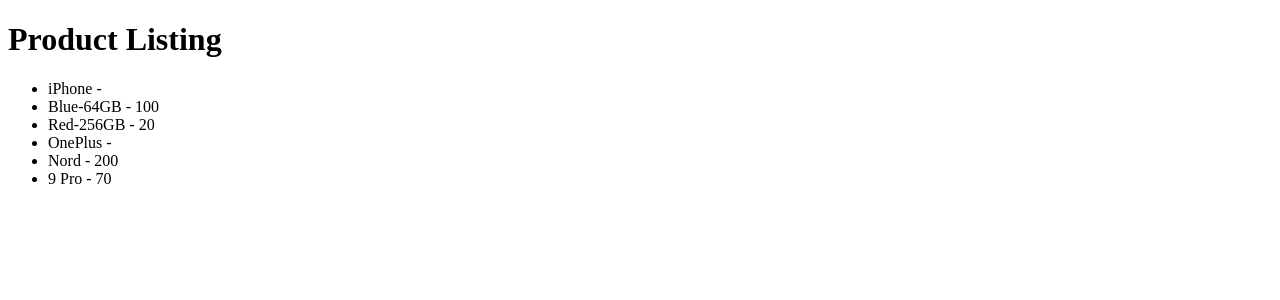
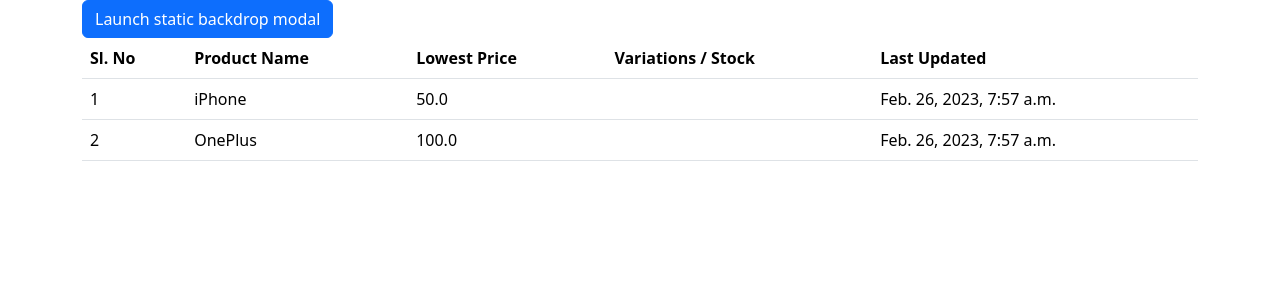
Before and after one commit to RaunakMandal/excel-parser-django, a Django app: page /products in a window 1280 px wide. Shown: the top 300 px of the page. Run offline with Django 4.2, Linux system fonts and the light colour scheme; data comes from the database, SQL or seed files in the repository; some libraries are stand-ins or nearby versions.

Commit message:
Static Files setup

```diff
--- a/products_listing/models.py
+++ b/products_listing/models.py
@@ -2,13 +2,13 @@ from django.db import models
 import uuid
 
 class Product(models.Model):
-    id = models.UUIDField(primary_key=True, default=uuid.uuid4, editable=False)
+    uid = models.UUIDField(primary_key=True, max_length=24, default=uuid.uuid4, unique=True, editable=False)
     name = models.TextField()
     lowest_price = models.TextField(default=0)
     updated_at = models.DateTimeField(auto_now=True)
 
 class ProductVariation(models.Model):
-    id = models.UUIDField(primary_key=True, default=uuid.uuid4, editable=False)
+    uid = models.UUIDField(primary_key=True, max_length=24, default=uuid.uuid4, unique=True, editable=False)
     product_id = models.ForeignKey(Product, on_delete=models.CASCADE)
     variation_text = models.TextField()
     stock = models.IntegerField(default=0)
--- a/products_listing/templates/products_listing/main.html
+++ b/products_listing/templates/products_listing/main.html
@@ -1,12 +1,81 @@
-{% extends 'base.html' %}
-{% block content %}
-    <h1>Product Listing</h1>
-    <ul>
-        {% for product in products %}
-            <li>{{ product.name }} - {{ product.price }}</li>
-            {% for variation in product.variations %}
-                <li>{{ variation.variation_text }} - {{ variation.stock }}</li>
-            {% endfor %}
+{% extends 'base.html' %} {% block content %}
+
+<!-- Button trigger modal -->
+<button
+  type="button"
+  class="btn btn-primary"
+  data-bs-toggle="modal"
+  data-bs-target="#staticBackdrop"
+>
+  Launch static backdrop modal
+</button>
+
+<!-- Modal -->
+<div
+  class="modal fade"
+  id="staticBackdrop"
+  data-bs-backdrop="static"
+  data-bs-keyboard="false"
+  tabindex="-1"
+  aria-labelledby="staticBackdropLabel"
+  aria-hidden="true"
+>
+  <div class="modal-dialog">
+    <div class="modal-content">
+      <div class="modal-header">
+        <h5 class="modal-title" id="staticBackdropLabel">Add New Product</h5>
+        <button
+          type="button"
+          class="btn-close"
+          data-bs-dismiss="modal"
+          aria-label="Close"
+        ></button>
+      </div>
+      <div class="modal-body">
+        <!-- add a form to upload file -->
+        <form class="upload-form" action="/add_product" method="POST" enctype="multipart/form-data">
+          <div class="mb-3">
+            <label for="formFile" class="form-label">Upload XLS/XLSX File</label>
+            <input class="form-control" type="file" id="formFile" name="excel">
+          </div>
+          <div class="error-message"></div>
+          <button type="submit" class="btn btn-primary">Submit</button>
+      </div>
+      <div class="modal-footer">
+        <button type="button" class="btn btn-secondary" data-bs-dismiss="modal">
+          Close
+        </button>
+        <button type="button" class="btn btn-primary">Understood</button>
+      </div>
+    </div>
+  </div>
+</div>
+<table class="table table-hover">
+  <thead>
+    <tr>
+      <th scope="col">Sl. No</th>
+      <th scope="col">Product Name</th>
+      <th scope="col">Lowest Price</th>
+      <th scope="col">Variations / Stock</th>
+      <th scope="col">Last Updated</th>
+    </tr>
+  </thead>
+  <tbody>
+    {% for product in products %}
+    <tr>
+      <td>{{ forloop.counter }}</td>
+      <td>{{ product.name }}</td>
+      <td>{{ product.lowest_price }}</td>
+      <td>
+        {% for variation in product.variations %}
+        <p style="{%if variation.stock == 0%}color: red{%endif%}">
+          {{ variation.variation_text }} - {{ variation.stock }}
+        </p>
         {% endfor %}
-    </ul>
+      </td>
+      <td>{{ product.updated_at }}</td>
+    </tr>
+    {% endfor %}
+  </tbody>
+</table>
 {% endblock %}
--- a/products_listing/views.py
+++ b/products_listing/views.py
@@ -3,12 +3,13 @@ from openpyxl import load_workbook
 from django.views.decorators.csrf import csrf_exempt
 from django.http import JsonResponse
 from .models import Product, ProductVariation
-
+import os
 def index(request):
     products = Product.objects.all()
     for product in products:
-        product_variations = ProductVariation.objects.filter(product_id=product.id)
+        product_variations = ProductVariation.objects.filter(product_id=product.uid)
         product.variations = product_variations
+    print(type (products))
     context = {
         'products': products,
     }
@@ -34,7 +35,7 @@ def add_product(request):
             if products:
                 for product in Product.objects.filter(name=row[0].value):
                     print('product exists')
-                    product_variations_list = ProductVariation.objects.filter(product_id=product.id, variation_text=row[1].value)
+                    product_variations_list = ProductVariation.objects.filter(product_id=product.uid, variation_text=row[1].value)
                     if product_variations_list:
                         for product_variation in product_variations_list:
                             product_variation.stock += row[2].value
@@ -45,6 +46,7 @@ def add_product(request):
                             variation_text=row[1].value,
                             stock=row[2].value,
                         )
+                # TODO: Update the product's lowest price, update TIMESTAMP
             else:
                 product = Product.objects.create(
                     name=row[0].value,
--- a/templates/base.html
+++ b/templates/base.html
@@ -5,9 +5,17 @@
     <meta http-equiv="X-UA-Compatible" content="IE=edge">
     <meta name="viewport" content="width=device-width, initial-scale=1.0">
     <title>Product Listing</title>
+    {% load bootstrap5 %}
+    {% bootstrap_css %}
+    {% bootstrap_javascript %}
+    {% load static %}
+    <link rel="stylesheet" href="{% static 'css/styles.css' %}">
 </head>
 <body>
-    {% block content %}
-    {% endblock %}
+    <div class="container">
+        {% block content %}
+        {% endblock %}
+    </div>
+    <script src="{% static 'js/script.js' %}"></script>
 </body>
 </html>
```
Also changed, not shown: excel_221bbs/settings.py (+10 -3 lines), products_listing/migrations/0001_initial.py, products_listing/migrations/0002_auto_20230226_0732.py (deleted), products_listing/migrations/0003_initial.py (deleted), products_listing/migrations/0004_alter_productvariation_product_id.py (deleted), products_listing/migrations/0005_alter_product_id_alter_productvariation_id.py (deleted), 2 other files.
